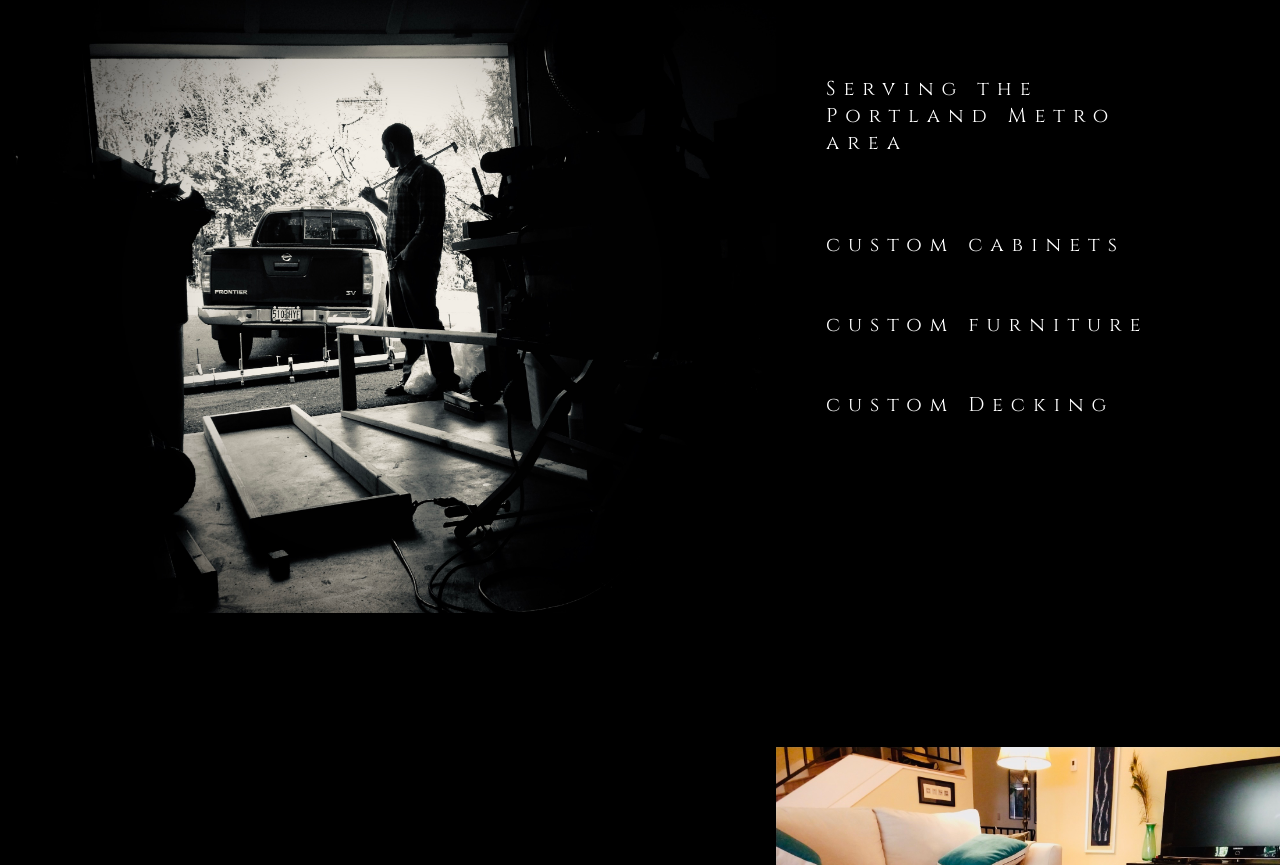
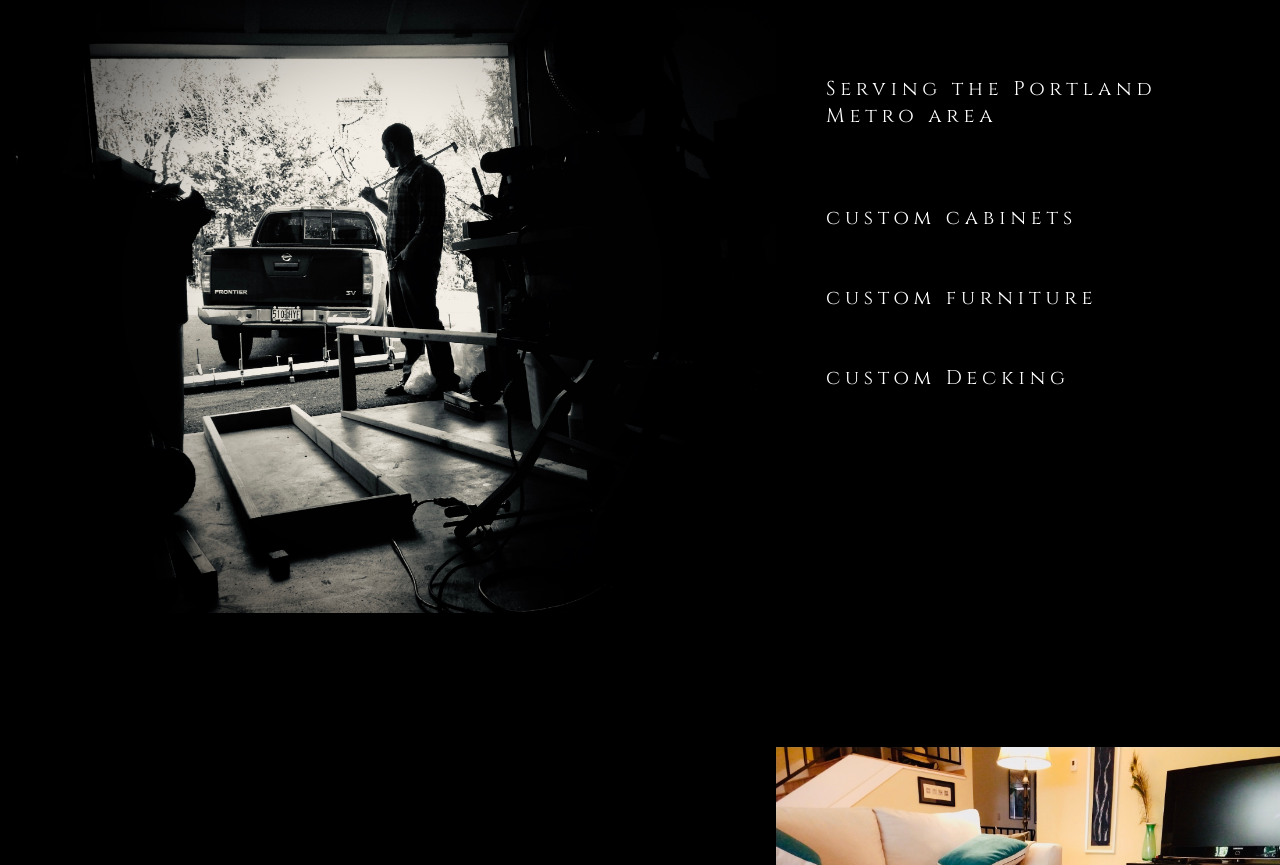
Before and after one commit to roehlewit/Magnolia, a plain HTML site: page index.html in a window 1280 px wide. Shown: the part 1050-1915 px from the top of the page. Drawn offline with Linux system fonts and the light colour scheme.

Commit message:
adj 150005

```diff
--- a/resources/css/style.css
+++ b/resources/css/style.css
@@ -57,7 +57,7 @@ img {
     color: white;
     list-style-type: none;
     font-size: 1.25rem;
-    letter-spacing: .5rem;
+    letter-spacing: .3rem;
 }
 /* Gallery */
 
```
